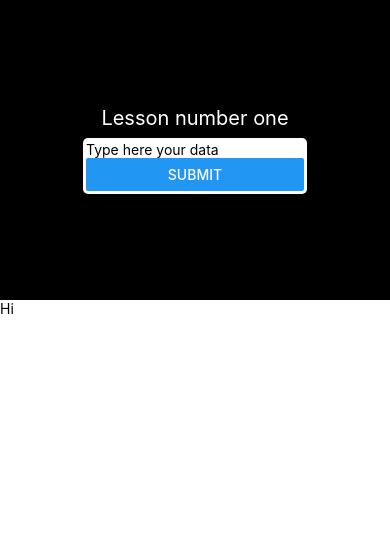
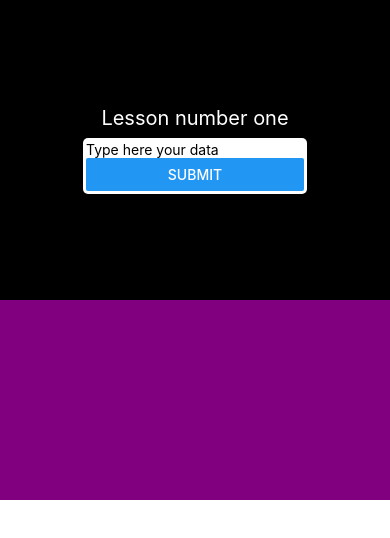
Before and after one commit to PavelTishenko/-rn-try, a React Native app: screen / in a window 390 px wide. Shown: the top 538 px of the page. Built offline with nearby package versions, Linux system fonts and the light colour scheme.

Commit message:
[rn]FlatList done

```diff
--- a/App.js
+++ b/App.js
@@ -29,7 +29,7 @@ import {
 import {ListComponent} from './components/List-component'
 
 const App = () => {
-  const [textArr, setTextArr] = useState([{id: Date.now().toString(), txt: 'Hi'}])
+  const [textArr, setTextArr] = useState([])
   const [textValue, setTextValue] = useState('')
   const btnPress = () => {
     const newTextArr = [
@@ -40,13 +40,15 @@ const App = () => {
     ]
     if(textValue.trim()){
       setTextArr(prev => [...prev, newTextArr])
+      setTextValue('')
     }
-    console.log(textArr);
+
   }
- const renderList = ({item}) => {
-  return <ListComponent title={item.txt}/>
- }
-
+  // console.log(textArr)
+//  const renderList = ({item}) => {
+//    console.log(item);
+//   return <ListComponent title={item}/>
+//  }
    return (
     <>
       <StatusBar barStyle="dark-content" />
@@ -58,16 +60,19 @@ const App = () => {
             </View>
             <View style={styles.input} >
               <TextInput
+                value={textValue}
                 onChangeText={text=>setTextValue(text)}
                 placeholder="Type here your data"/>
                 <Button  onPress={btnPress} title="Submit"/>
             </View>
           </View>
-          <View>
+          <View style={styles.flatContainer}>
             <FlatList
+              keyExtractor={(_item, index)=>index.toString()}
               data={textArr}
-              renderItem={renderList}
-              keyExtractor={item=>item.id}
+              renderItem={({item}) => {
+                return <ListComponent title={item}/>
+              }}
               />
           </View>
         {/* </ScrollView> */}
@@ -95,6 +100,10 @@ const styles = StyleSheet.create({
   },
   btn:{
 
+  },
+  flatContainer:{
+    height: 200,
+    backgroundColor: 'purple'
   }
 
 });
--- a/components/List-component.js
+++ b/components/List-component.js
@@ -2,10 +2,7 @@ import * as React from 'react'
 import { Text } from 'react-native'
 
 export const ListComponent = ({title}) => {
+    console.log(title[0].txt);
+return <Text>{title[0].txt}</Text>
 
-    return(
-        <>
-            <Text>{title}</Text>
-        </>
-    )
 }
```
